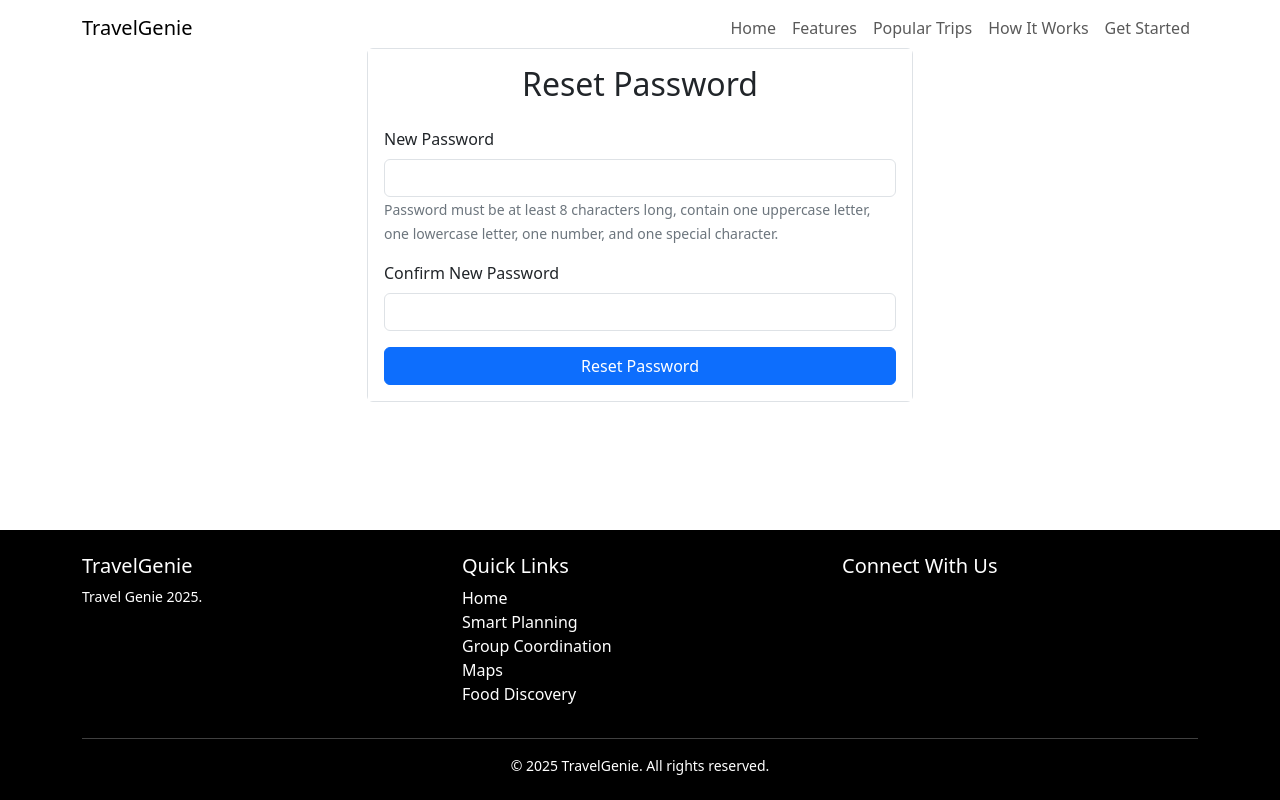
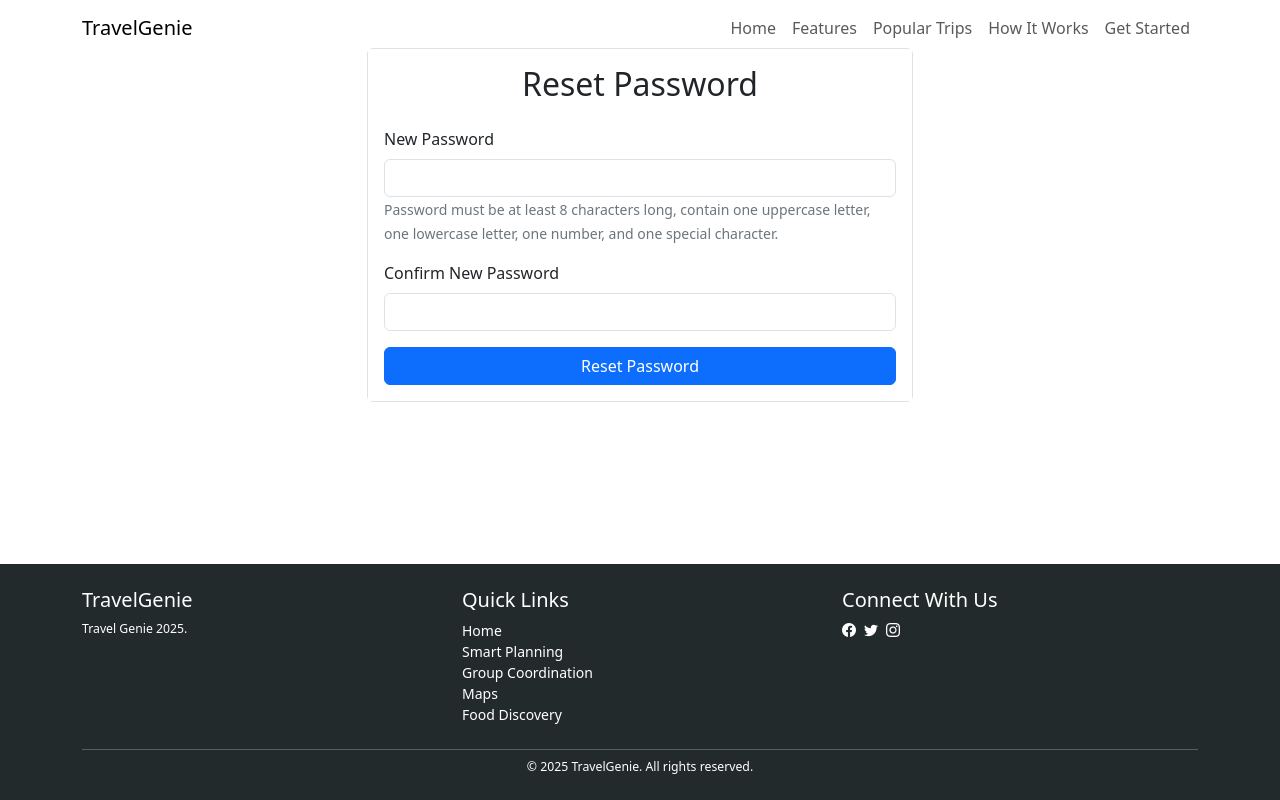
Before and after one commit to khnguyen138/COP4331_LP, a React (Vite) app in the folder frontend/: page /reset-password in a window 1280 px wide. Built offline with nearby package versions, Linux system fonts and the light colour scheme.

Commit message:
adjusted footer

```diff
--- a/frontend/package.json
+++ b/frontend/package.json
@@ -14,6 +14,7 @@
     "@heroicons/react": "^2.2.0",
     "@types/react-datepicker": "^6.2.0",
     "bootstrap": "^5.3.3",
+    "bootstrap-icons": "^1.11.3",
     "date-fns": "^4.1.0",
     "dotenv": "^16.4.7",
     "heroicons": "^2.2.0",
--- a/frontend/src/components/Footer.tsx
+++ b/frontend/src/components/Footer.tsx
@@ -1,13 +1,14 @@
 import type React from "react";
 import { Container, Row, Col } from "react-bootstrap";
+import 'bootstrap-icons/font/bootstrap-icons.css';
 
 const Footer: React.FC = () => {
   return (
     <footer
       className="py-4"
-      style={{ backgroundColor: "#000", color: "white" }}
+      style={{ backgroundColor: "#232a2b", color: "white" }}
     >
-      <Container>
+      <Container className="small" >
         <Row>
           <Col md={4} className="mb-3 mb-md-0">
             <h5>TravelGenie</h5>
@@ -61,7 +62,7 @@ const Footer: React.FC = () => {
             </div>
           </Col>
         </Row>
-        <hr className="my-3" style={{ backgroundColor: "#AAA1C8" }} />
+        <hr className="my-2" style={{ backgroundColor: "#AAA1C8" }} />
         <Row>
           <Col className="text-center">
             <p className="small mb-0">
```
Also changed, not shown: 1 other file (tests, documents, lock files or other folders).
